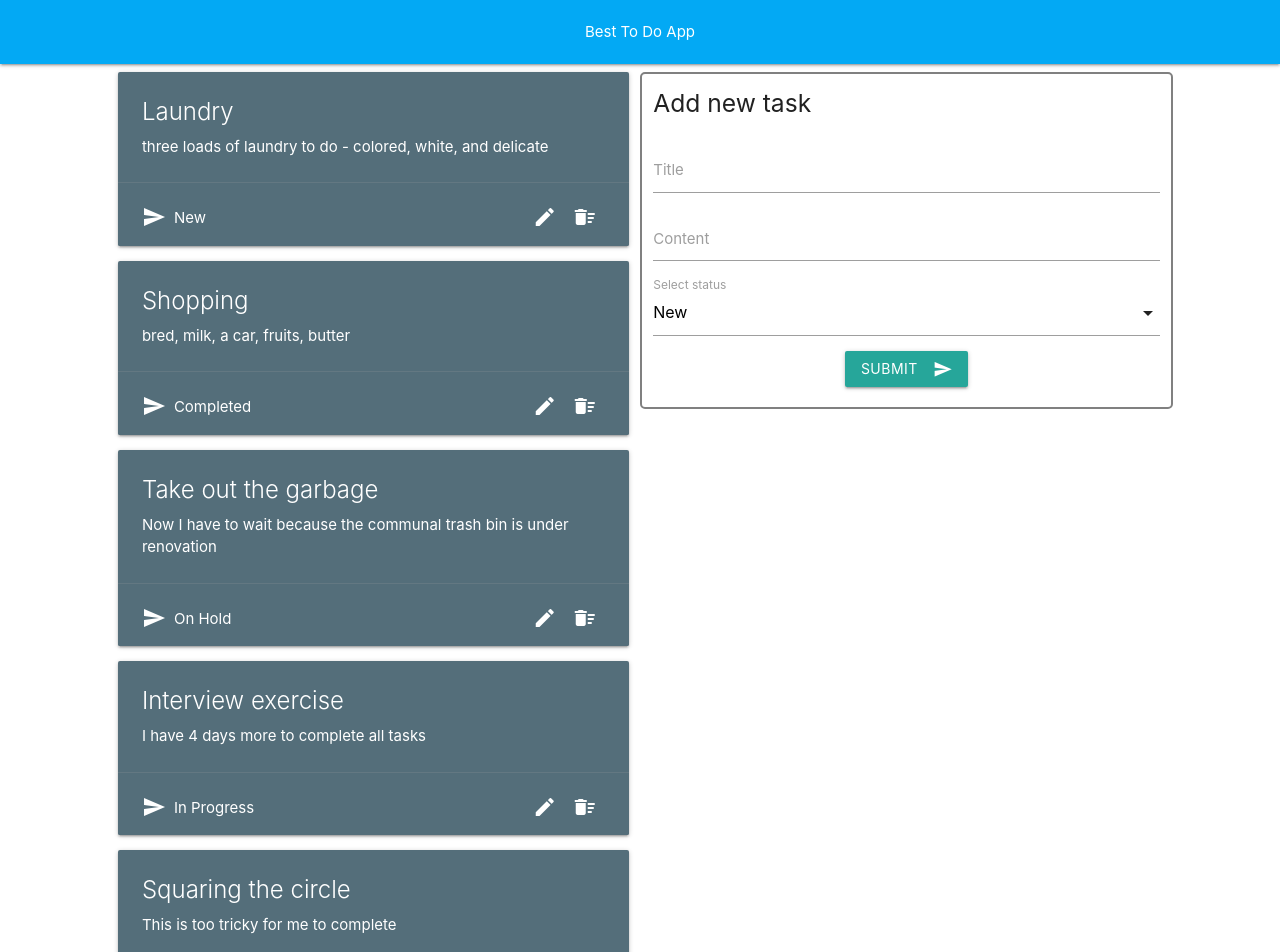
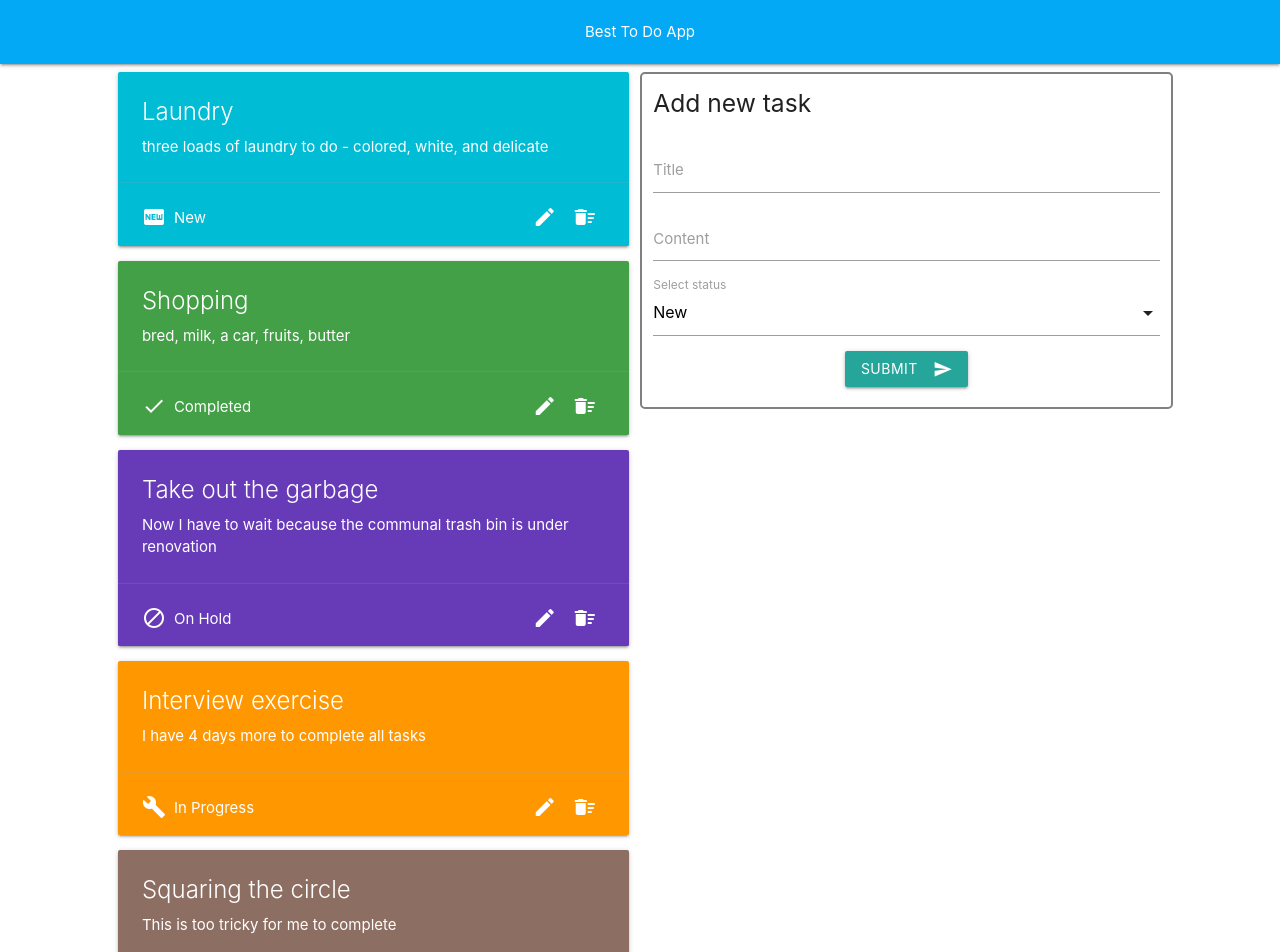
Before and after one commit to regurgitate/todo-list, a Vue app: page / in a window 1280 px wide. Shown: the top 952 px of the page. Built offline with nearby package versions, Linux system fonts and the light colour scheme.

Commit message:
dynamic select values in form, formatting task cards

```diff
--- a/src/App.vue
+++ b/src/App.vue
@@ -54,6 +54,33 @@ export default {
           status: "In Progress",
           id: 7
         }
+      ],
+      statuses: [
+        {
+          name: "New",
+          color: "cyan",
+          icon: "fiber_new"
+        },
+        {
+          name: "In Progress",
+          color: "orange",
+          icon: "build"
+        },
+        {
+          name: "Completed",
+          color: "green darken-1",
+          icon: "done"
+        },
+        {
+          name: "On Hold",
+          color: "deep-purple",
+          icon: "block"
+        },
+        {
+          name: "Abandoned",
+          color: "brown lighten-1",
+          icon: "highlight_off"
+        },
       ]
     }
   }
@@ -63,7 +90,7 @@ export default {
 
 <template>
   <Navi />
-  <Content :data="toDoList" />
+  <Content :data="toDoList" :statuses="statuses" />
   <Foot />
 </template>
 
--- a/src/components/AddForm.vue
+++ b/src/components/AddForm.vue
@@ -1,5 +1,5 @@
 <script setup>
-
+const props = defineProps(['statuses']);
 </script>
 
 <script>
@@ -39,11 +39,7 @@ export default {
         </div>
         <div class="input-field">
           <select ref="select">
-            <option value="New">New</option>
-            <option value="In Progress">In progress</option>
-            <option value="Completed">Completed</option>
-            <option value="On Hold">On Hold</option>
-            <option value="Abandoned">Abandoned</option>
+            <option v-for="status in statuses" :key="status.name" value="status.name">{{ status.name }}</option>
           </select>
           <label>Select status</label>
         </div>
--- a/src/components/Content.vue
+++ b/src/components/Content.vue
@@ -2,17 +2,17 @@
 import Task from "./Task.vue";
 import AddForm from "./AddForm.vue";
 
-const props = defineProps(['data']);
+const props = defineProps(['data', 'statuses']);
 </script>
 
 <template>
   <div class="rout-view">
     <div class="row">
       <div class="col s5 offset-s1">
-        <Task v-for="datum in data" :key="datum.id" :task="datum" />
+        <Task v-for="datum in data" :key="datum.id" :task="datum" :statusInfo="statuses.filter(status => status.name === datum.status)[0]" />
       </div>
       <div class="col s5">
-        <AddForm />
+        <AddForm :statuses="statuses" />
       </div>
     </div>
   </div>
--- a/src/components/Task.vue
+++ b/src/components/Task.vue
@@ -1,16 +1,19 @@
 <script setup>
-const props = defineProps(['task']);
+const props = defineProps(['task', 'statusInfo']);
 </script>
 
+<script>
+
+</script>
 
 <template>
-  <div class="card blue-grey darken-1">
+  <div class="card" :class="statusInfo.color">
     <div class="card-content white-text">
       <span class="card-title">{{ task.title }}</span>
       <p>{{ task.content }}</p>
     </div>
     <div class="card-action white-text">
-      <i class="material-icons icon-left">send</i>
+      <i class="material-icons icon-left">{{ statusInfo.icon }}</i>
       <span>{{ task.status }}</span>
       <span class="right">
         <i class="material-icons icon-right">create</i>
```
